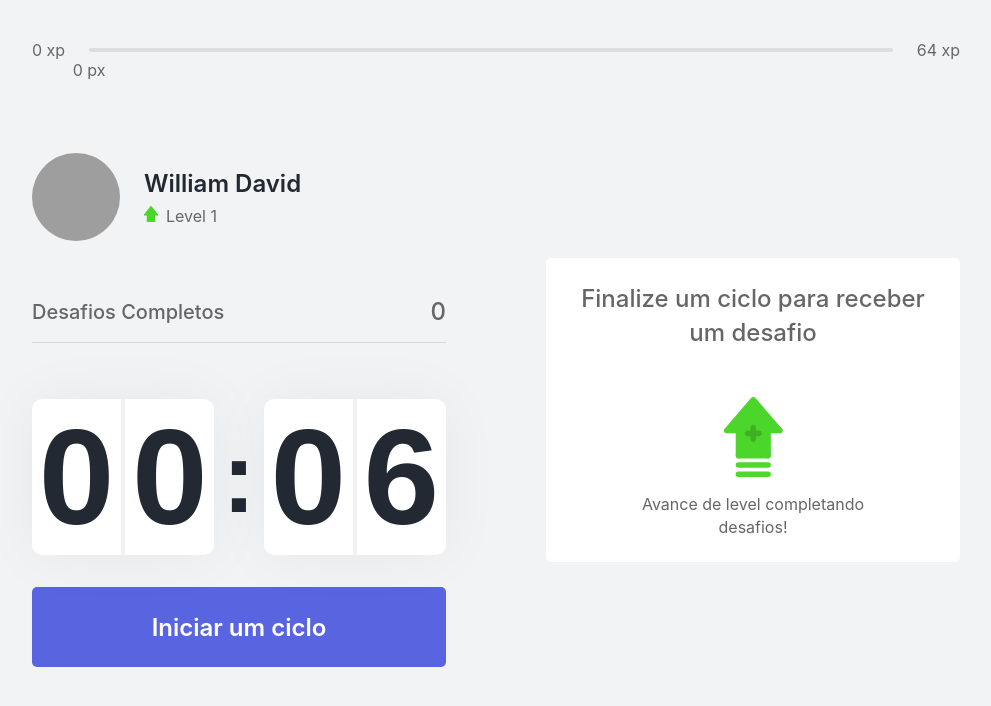
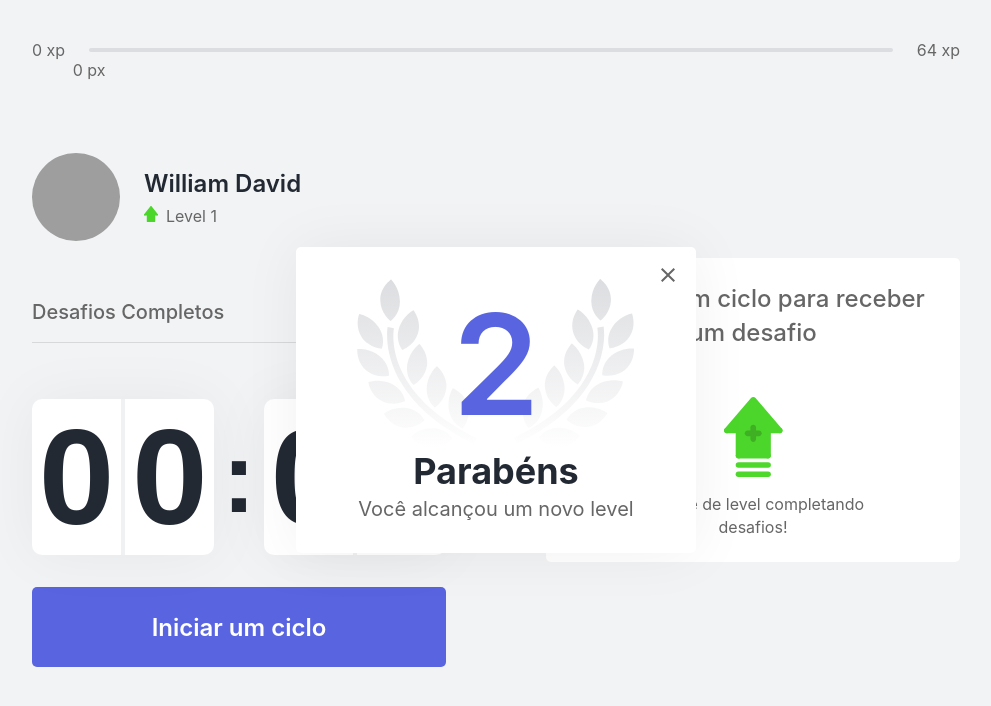
Before and after one commit to WillDavid/NextLevelWeek4-Moveit, a Next.js app in the folder moveit-next/: page / in a window 1280 px wide. Shown: the top 706 px of the page, without its empty margins (144-1135 px from the left). Built offline with nearby package versions, Linux system fonts and the light colour scheme; grey boxes are pictures that could not be loaded.

Commit message:
finalizando modal

```diff
--- /dev/null
+++ b/moveit-next/src/components/LevelUpModal.tsx
@@ -0,0 +1,17 @@
+import styles from '../styles/components/LevelUpModal.module.css';
+
+
+export function LevelUpModal(){
+    return (
+        <div className={styles.overlay}>
+            <div className={styles.container}>
+                <header>2</header>
+                <strong>Parabéns</strong>
+                <p>Você alcançou um novo level</p>
+                <button type="button">
+                    <img src="/icons/close.svg" alt="icone modal"/>
+                </button>
+            </div>
+        </div>
+    )
+}
--- a/moveit-next/src/contexts/ChallengesContext.tsx
+++ b/moveit-next/src/contexts/ChallengesContext.tsx
@@ -1,6 +1,7 @@
 import { createContext, useState, ReactNode, useEffect } from "react";
 import Cookies from 'js-cookie'
 import challenges from '../../challenges.json'
+import { LevelUpModal } from "../components/LevelUpModal";
 
 
 interface Challenge {
@@ -24,15 +25,21 @@ interface ChallengesContextData {
 
 interface ChallengesProviderProps{
     children: ReactNode;
+
+    level: number;
+    currentExperience: number;
+    challengesCompleted: number;
+
 }
 
 export const ChallengesContext = createContext({} as ChallengesContextData)
 
 
-export function ChallengesProvider({children} : ChallengesProviderProps){
-    const [level, setLevel] = useState(1)
-    const [currentExperience, setCurrentExperience] = useState(0)
-    const [challengesCompleted, setChallengesCompleted] = useState(0)
+export function ChallengesProvider({children,
+...rest } : ChallengesProviderProps){
+    const [level, setLevel] = useState(rest.level ?? 1)
+    const [currentExperience, setCurrentExperience] = useState(rest.currentExperience ?? 0)
+    const [challengesCompleted, setChallengesCompleted] = useState(rest.challengesCompleted ?? 0)
 
     const [activeChallenge, setActiveChallenge] = useState(null)
 
@@ -56,7 +63,8 @@ export function ChallengesProvider({children} : ChallengesProviderProps){
 
 
     function levelUp(){
-    setLevel(level + 1)
+    setLevel(level + 1);
+
 
   }
 
@@ -115,6 +123,8 @@ export function ChallengesProvider({children} : ChallengesProviderProps){
             completedChallenge
             }}>
             {children}
+
+            <LevelUpModal></LevelUpModal>
         </ChallengesContext.Provider>
     )
 }
--- a/moveit-next/src/pages/_app.tsx
+++ b/moveit-next/src/pages/_app.tsx
@@ -6,13 +6,7 @@ function MyApp({ Component, pageProps }) {
 
 
   return(
-    <ChallengesProvider>
-
         <Component {...pageProps} />
-
-
-    </ChallengesProvider>
-
   )
 }
 
--- a/moveit-next/src/pages/index.tsx
+++ b/moveit-next/src/pages/index.tsx
@@ -10,11 +10,15 @@ import Head from 'next/head';
 import styles from '../styles/pages/Home.module.css';
 import { ChallengeBox } from "../components/ChallengeBox";
 import { CountdownProvider } from "../contexts/CountdownContext";
+import { ChallengesProvider } from "../contexts/ChallengesContext";
+
 
 export default function Home(props) {
-
-
   return (
+    <ChallengesProvider
+    level={props.level}
+    currentExperience={props.currentExperience}
+    challengesCompleted={props.challengesCompleted}>
       <div className={styles.container}>
         <Head>
           <title>Início | Move.it</title>
@@ -34,6 +38,7 @@ export default function Home(props) {
             </section>
         </CountdownProvider>
       </div>
+    </ChallengesProvider>
   )
 }
 
@@ -43,9 +48,9 @@ export const getServerSideProps: GetServerSideProps = async (ctx) => {
 
   return {
     props: {
-      level,
-      currentExperience,
-      challengesCompleted
+      level: Number(level),
+      currentExperience: Number(currentExperience),
+      challengesCompleted: Number(challengesCompleted)
     }
   }
 }
--- /dev/null
+++ b/moveit-next/src/styles/components/LevelUpModal.module.css
@@ -0,0 +1,54 @@
+.overlay {
+    background: rgba(242, 243, 245, 0.0);
+    position: fixed;
+    top: 0;
+    bottom: 0;
+    left: 0;
+    right: 0;
+
+
+    display: flex;
+    justify-content: center;
+    align-items: center;
+}
+
+
+.container {
+    background: var(--white);
+    width: 100%;
+    max-width: 400px;
+    padding: 2rem 3rem;
+    border-radius: 5px;
+    box-shadow: 0 0 60px rgba(0, 0, 0, 0.06);
+    text-align: center;
+    position: relative;
+}
+
+.container header {
+    font-size: 8.75rem;
+    font-weight: 600;
+    color: var(--blue);
+    background: url('/icons/levelup.svg') no-repeat center;
+    background-size: contain;
+}
+
+
+.container strong {
+    font-size: 2.25rem;
+    color: var(--title);
+}
+
+.container p {
+    font-size: 1.25rem;
+    color: var(--text);
+    margin-top: 0.25rem;
+}
+
+
+.container button {
+    position: absolute;
+    right: 0.5rem;
+    top: 0.5rem;
+    background: transparent;
+    border: 0;
+}
```
Lines whose indentation alone changed are shown as unchanged.
